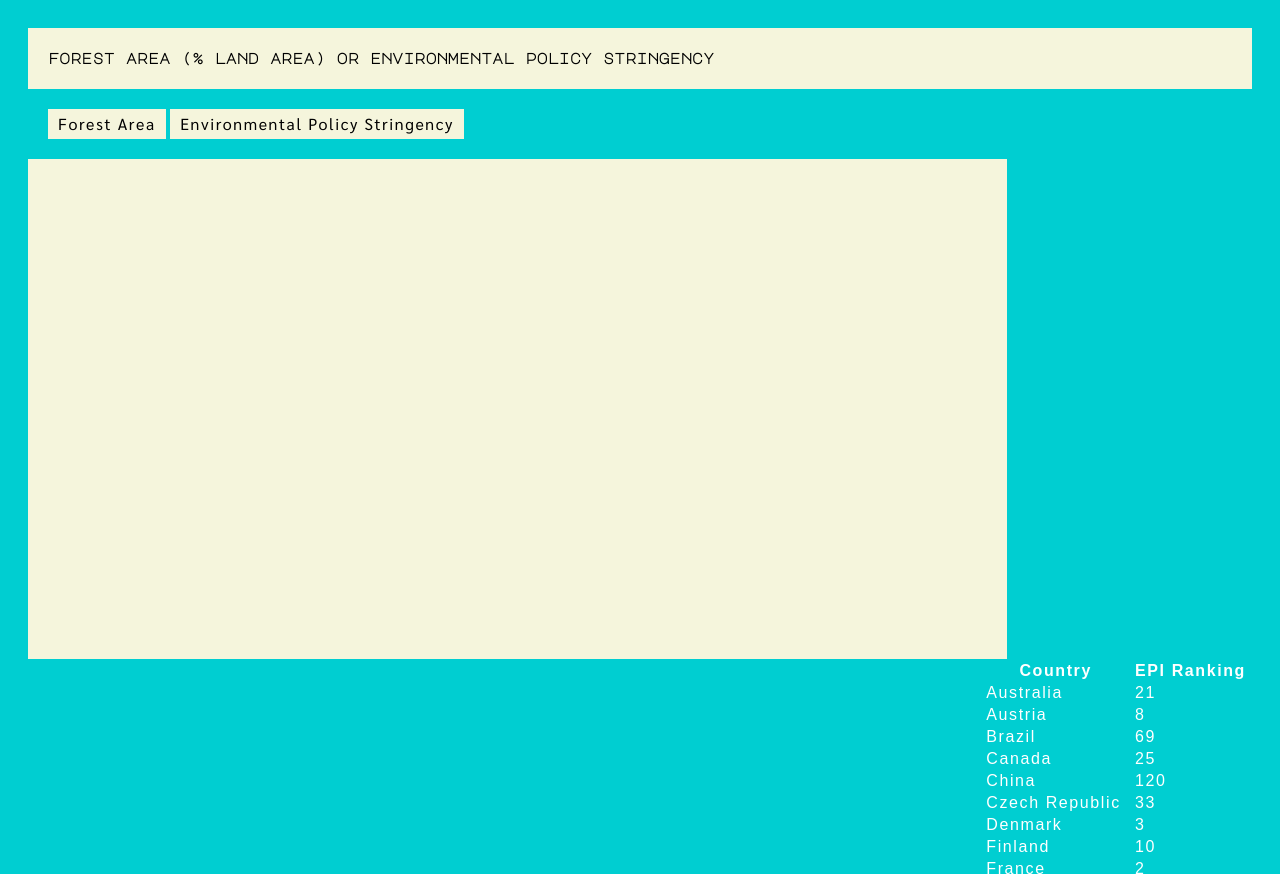
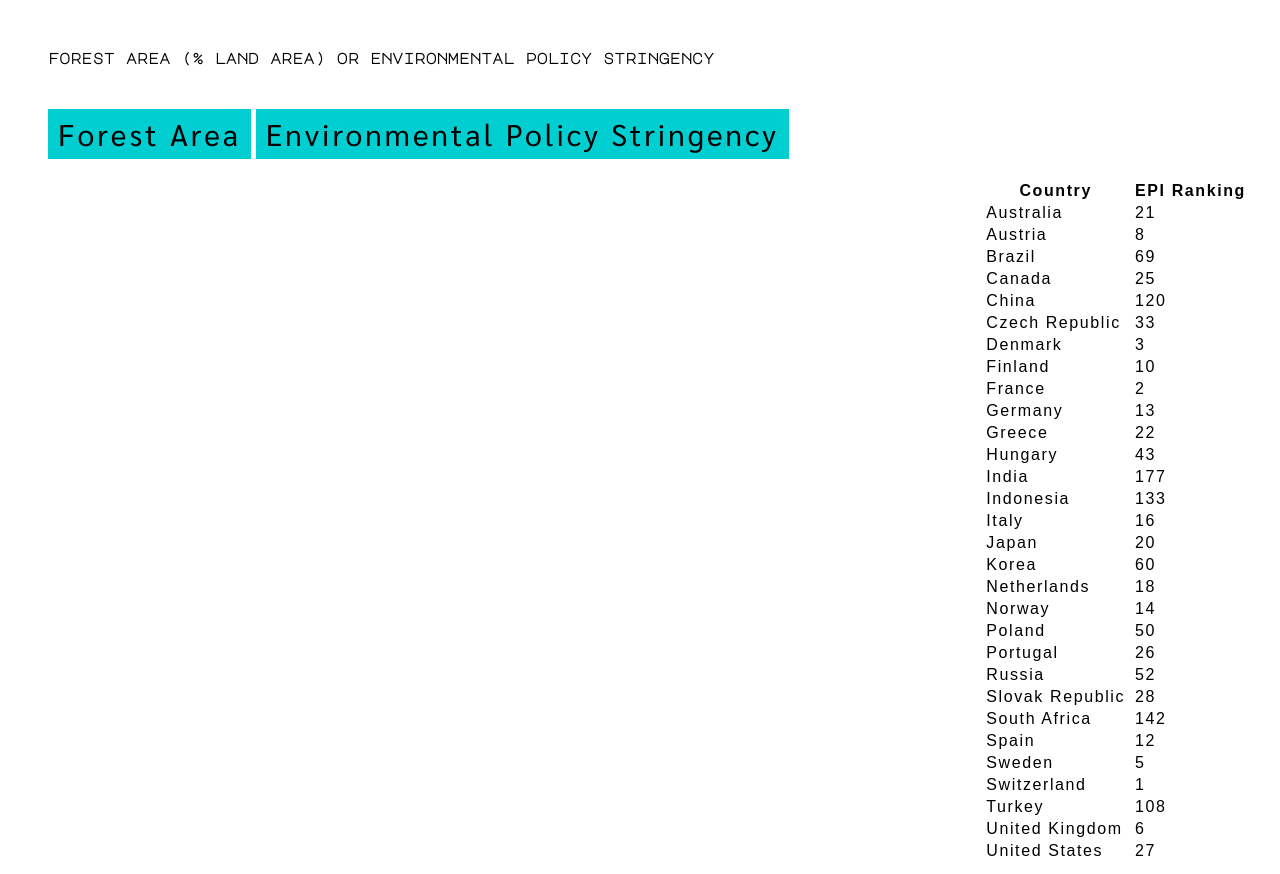
Before and after one commit to erikafung/cpsc583project, a plain HTML site: page index.html in a window 1280 px wide. Shown: the top 874 px of the page. Drawn offline with nearby package versions, Linux system fonts and the light colour scheme.

Commit message:
Update EFungProject.css

```diff
--- a/EFungProject.css
+++ b/EFungProject.css
@@ -3,19 +3,19 @@
 @import url('https://fonts.googleapis.com/css?family=Sarabun:300,300i,400,700');
 
 html {
-    background: darkturquoise;
+    background: white;
     min-width: 1280px;
     min-height: 720px;
     overflow: auto;
 
     font-family: "Sarabun", sans-serif;
     font-weight: 300;
-    color: white;
+    color: black;
     letter-spacing: 0.1em;
     font-size: 1000 px;
 }
 .svg_boxes {
-    background: beige;
+    background: white;
     display: block;
     width: 40%;
     height: 100%;
@@ -34,9 +34,10 @@ td, th {
 }
 h1{
     font-family: "Major Mono Display", sans-serif;
-    font-size: 3em;
+    font-size: 4.5em;
+    align-content: center;
 
-    color: white;
+    color: black;
     letter-spacing: normal;
     text-transform: lowercase;
 
@@ -57,7 +58,7 @@ div#div_page_desc {
 }
 
 div#div_data_desc {
-    background: beige;
+    background: white;
     box-sizing: border-box;
     padding: 10px 20px;
 
@@ -65,7 +66,7 @@ div#div_data_desc {
 }
 
 div#div_visuals {
-    background: beige;
+    background: white;
     background-clip: content-box;
     width: 100%;
     height: 100%;
@@ -76,17 +77,17 @@ div#div_visuals {
 
 div#div_buttons {
     padding: 20px;
+
 }
 
 button {
-    background: beige;
+    background: white;
     border: none;
-    height: 30px;
+    height: 50px;
     padding: 0px 10px;
 
     font-family: "Sarabun", sans-serif;
     font-weight: 400;
-    font-size: 1em;
     letter-spacing: 0.1em;
 }
 
@@ -107,9 +108,9 @@ thead {
 }
 
 #vis {
-    background: beige;
+    background: white;
     display: block;
-    width: 80%;
+    width: 75%;
     height: 100%;
     min-width: 800px;
     min-height: 500px;
@@ -119,13 +120,13 @@ thead {
 }
 
 #vis2 {
-    background: darkturquoise;
+    background: white;
 
     float: right;
 }
 
 #vis3 {
-    background: beige;
+    background: white;
     display: block;
     width: 90%;
     height: 100%;
@@ -135,14 +136,15 @@ thead {
     margin: auto;
 }
 #button_eps {
-    background: beige;
-    font-size: medium;
+    background: darkturquoise;
+    font-size: 3em;
+
 ;
 }
 
 #button_fa {
-    background: beige;
-    font-size: medium;
+    background: darkturquoise;
+    font-size: 3em;
 }
 .domain,
 .tick,
```
